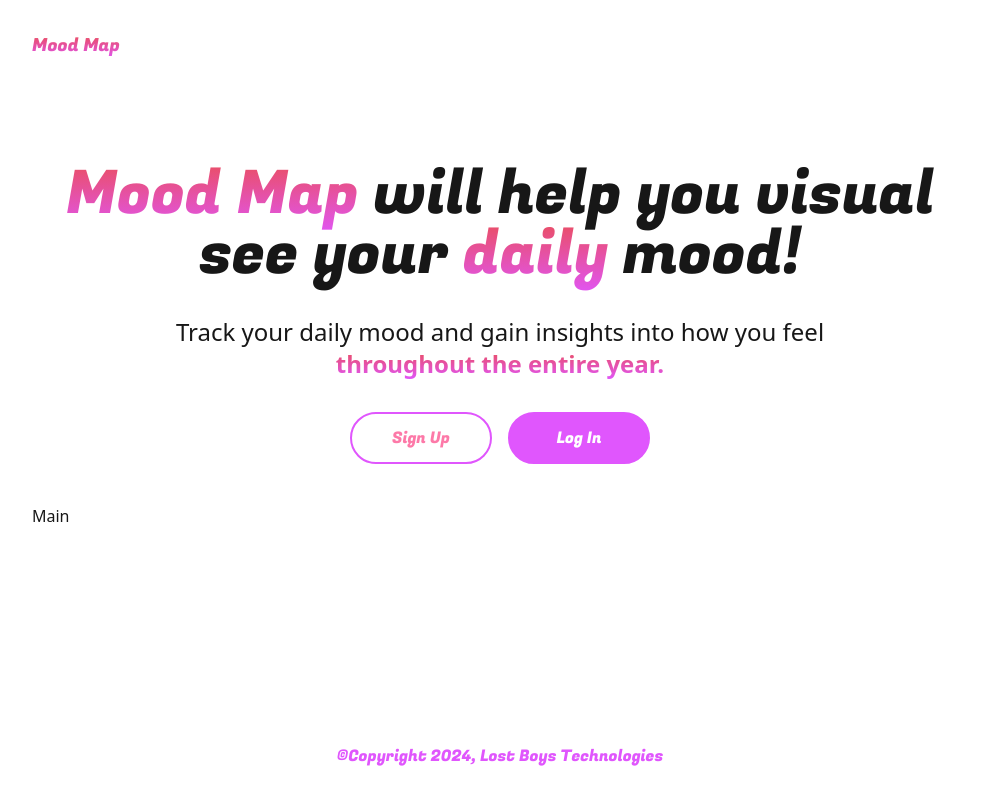
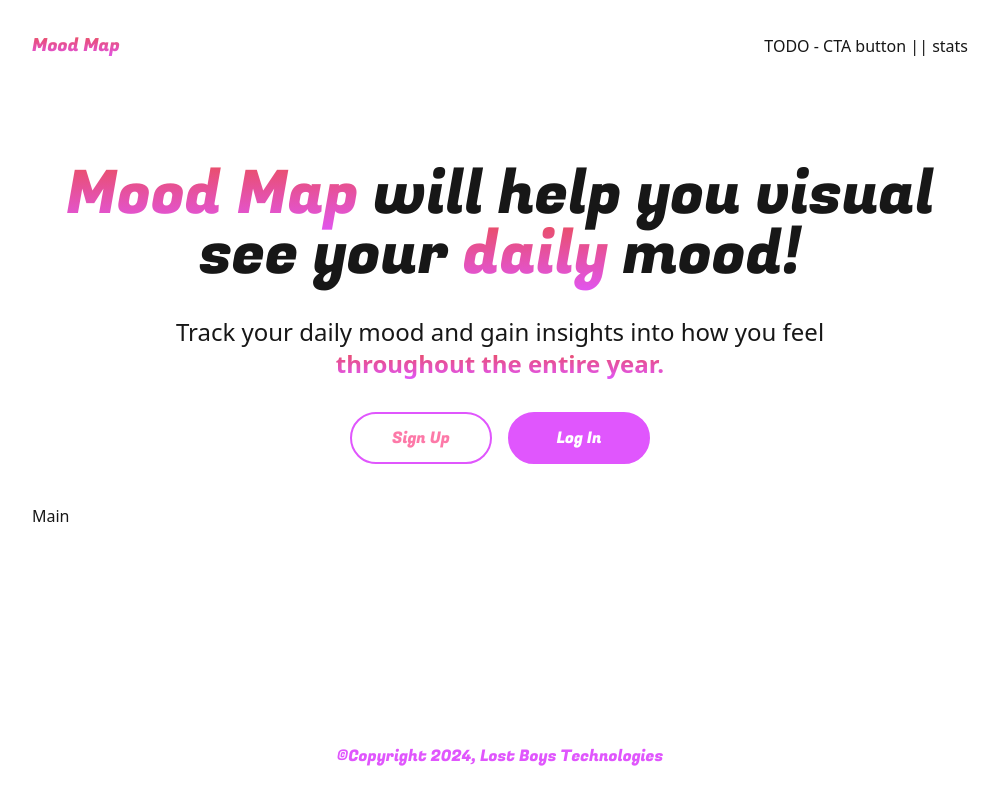
Before and after one commit to kenhoward/mood-map, a Next.js app: page / in a window 1280 px wide. Shown: the whole page, without its empty margins (140-1138 px from the left). Built offline with nearby package versions, Linux system fonts and the light colour scheme.

Commit message:
stashing tbd work

```diff
--- a/app/layout.js
+++ b/app/layout.js
@@ -19,6 +19,9 @@ export default function RootLayout({ children }) {
 	const header = (
 		<header className='p-4 sm:p-8 flex items-center justify-between gap-4'>
 			<h1 className={`text-base sm:text-lg textGradient ${fugaz.className}`}>Mood Map</h1>
+			<div className='flex items-center justify-between'>
+				TODO - CTA button || stats
+			</div>
 		</header>
 	)
 
```
